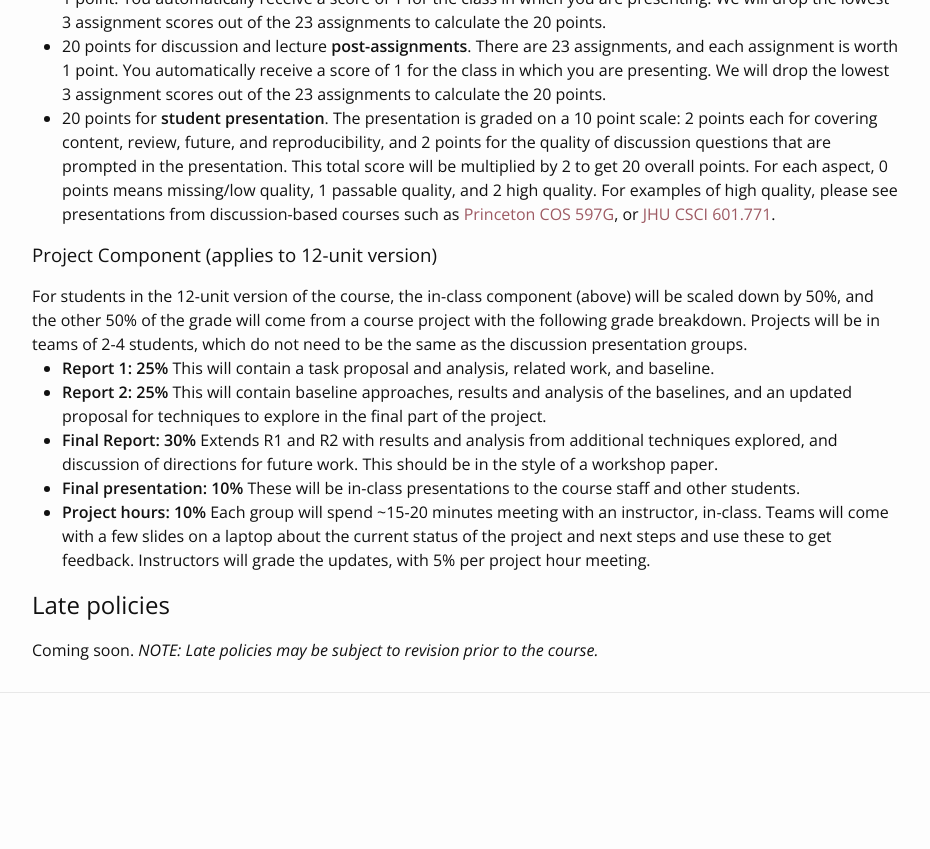
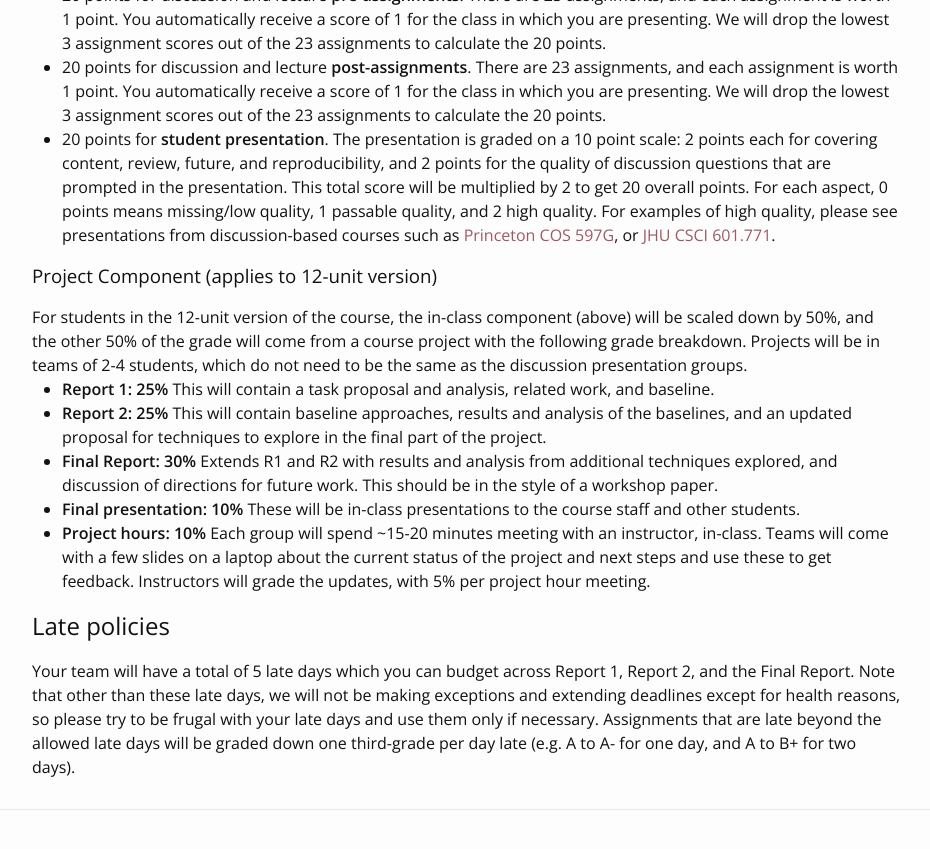
Before and after one commit to cmu-codegen/s2024, a Jekyll site: the page built from index.md, in a window 1280 px wide and 900 px high, scrolled down 6661 px. Shown: the top 849 px of the window, without its empty margins (173-1103 px from the left). Built offline with Jekyll 4.4.1, drawn with Linux system fonts in a browser that asks for light colours; nearby versions of some CDN libraries; before the commit the page ends 7444 px from its top, so only the background shows below that; some of the changed text lies outside the part shown.

Commit message:
added codex paper

```diff
--- a/_data/schedule.yml
+++ b/_data/schedule.yml
@@ -43,6 +43,8 @@ schedule:
       - url: /static_files/3.pdf
         name: slides
     main:
+      - url: https://arxiv.org/abs/2108.07732
+        title: "Evaluating Large Language Models Trained on Code"
       - url: https://arxiv.org/abs/2204.05999
         title: "InCoder: A Generative Model for Code Infilling and Synthesis"
       - url: https://arxiv.org/abs/2207.14255
--- a/_layouts/home.html
+++ b/_layouts/home.html
@@ -239,14 +239,6 @@ layout: default
     </ul>
 
     <h2>Late policies</h2>
-    Coming soon.
-    <!--
-        <ul>
-        {% for policy in site.data.course_info.policies %}
-            <li>{{policy }} </li>
-        {% endfor %}
-        </ul>
-    -->
-        <em>NOTE: Late policies may be subject to revision prior to the course.</em>
+    Your team will have a total of 5 late days which you can budget across Report 1, Report 2, and the Final Report. Note that other than these late days, we will not be making exceptions and extending deadlines except for health reasons, so please try to be frugal with your late days and use them only if necessary. Assignments that are late beyond the allowed late days will be graded down one third-grade per day late (e.g. A to A- for one day, and A to B+ for two days).
 </div>
 </div>
```
